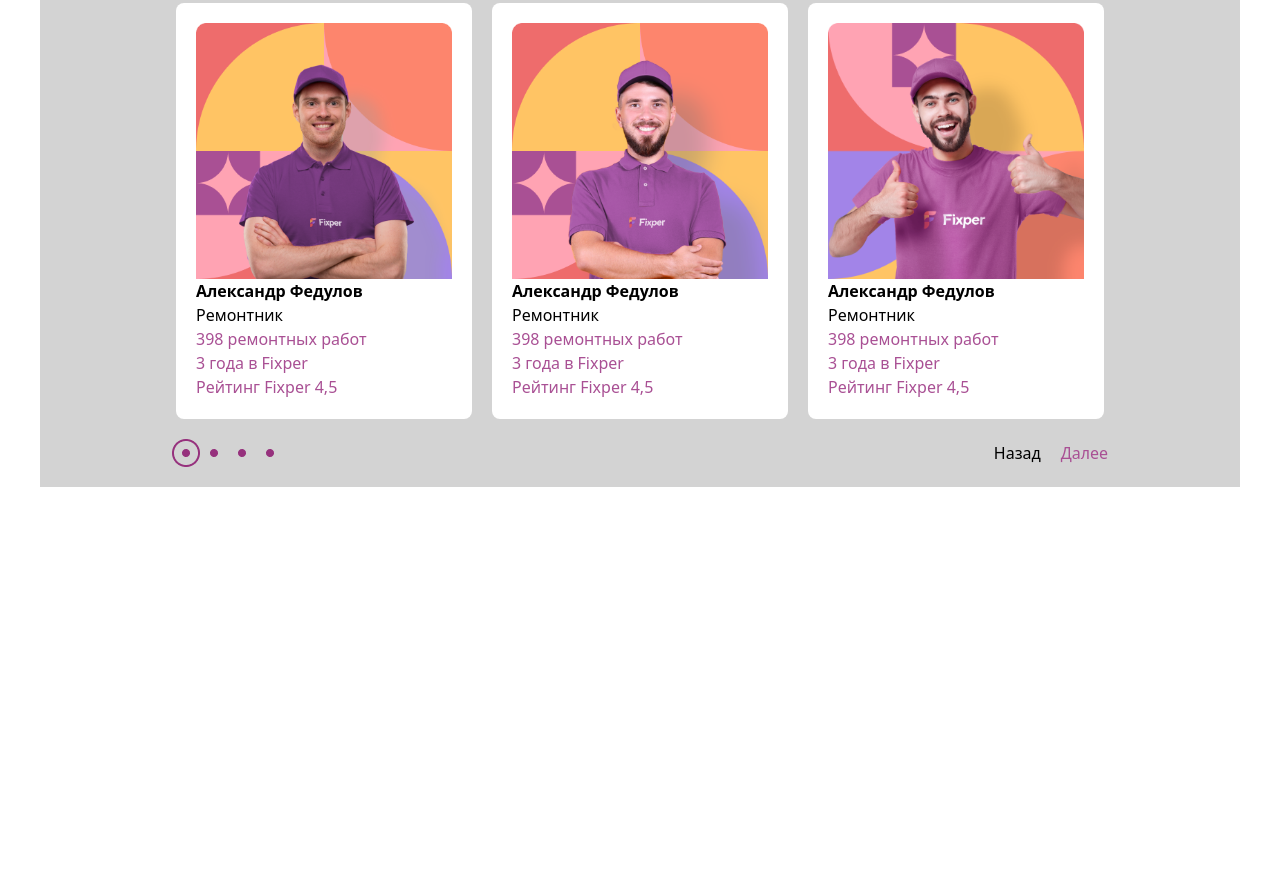
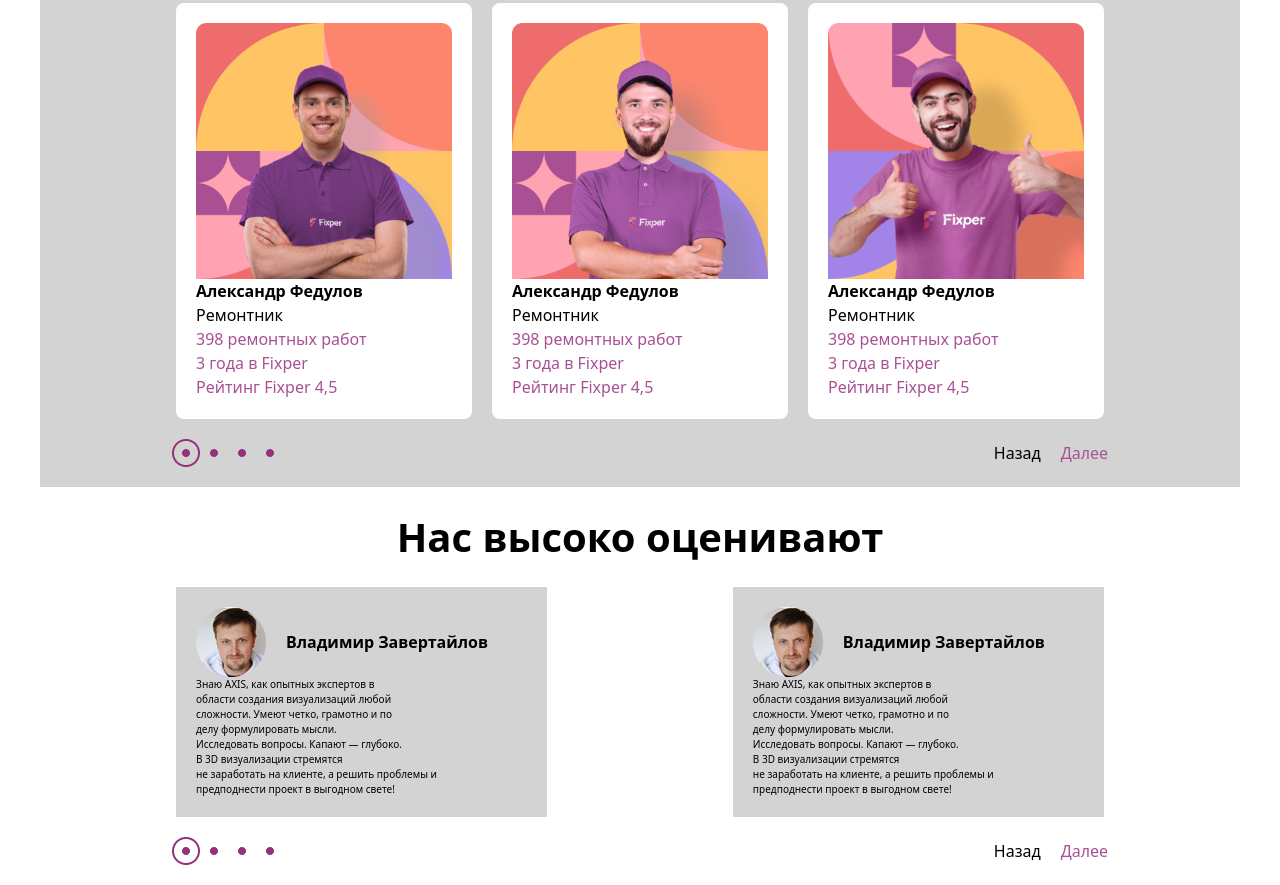
Before and after one commit to muhammaddev04/project.6, a website: page src/index.html in a window 1280 px wide. Shown: the part 2177-3062 px from the top of the page. Before the commit the page ends 2664 px from the top, so only its background shows below. Drawn offline with nearby package versions, Linux system fonts and the light colour scheme; files that its build step writes are made by us from their sources.

Commit message:
section6

```diff
--- a/src/index.html
+++ b/src/index.html
@@ -226,5 +226,32 @@
                 </div>
             </div>
     </div>
+    <div class="section6 max-w-300 m-auto p-5 flex flex-col gap-5">
+        <h1 class="text-center text-[40px]"><b>Нас высоко оценивают</b></h1>
+        <div class="md:w-[80%] md:m-auto  md:flex gap-5 md:justify-between md:items-center">
+            <div class="bg-[lightgrey] p-5 md:w-[40%]">
+                <div class="flex items-center gap-5">
+                    <img src="./image 14.png" alt="">
+                    <h2><b>Владимир Завертайлов</b></h2>
+                </div>
+                <p class="text-[10px]">Знаю AXIS, как опытных экспертов в <br> области создания визуализаций любой <br> сложности. Умеют четко, грамотно и по <br> делу формулировать мысли. <br> Исследовать вопросы. Капают — глубоко. <br> В 3D визуализации стремятся <br> не заработать на клиенте, а решить проблемы и <br> предподнести проект в выгодном свете!</p>
+            </div>
+
+            <div class="hidden md:block bg-[lightgrey] p-5 md:w-[40%]">
+                <div class="flex items-center gap-5">
+                    <img src="./image 14.png" alt="">
+                    <h2><b>Владимир Завертайлов</b></h2>
+                </div>
+                <p class="text-[10px]">Знаю AXIS, как опытных экспертов в <br> области создания визуализаций любой <br> сложности. Умеют четко, грамотно и по <br> делу формулировать мысли. <br> Исследовать вопросы. Капают — глубоко. <br> В 3D визуализации стремятся <br> не заработать на клиенте, а решить проблемы и <br> предподнести проект в выгодном свете!</p>
+            </div>
+        </div>
+        <div class="flex justify-between md:justify-center md:gap-180 items-center md:w-[80%] md:m-auto">
+                <img src="./Group 1219.png" alt="">
+                <div class="flex gap-5 justify-between items-center">
+                    <p>Назад</p>
+                    <p class="text-[#A95094]">Далее</p>
+                </div>
+            </div>
+    </div>
 </body>
 </html>
```
Also changed, not shown: src/image 14.png (added).
